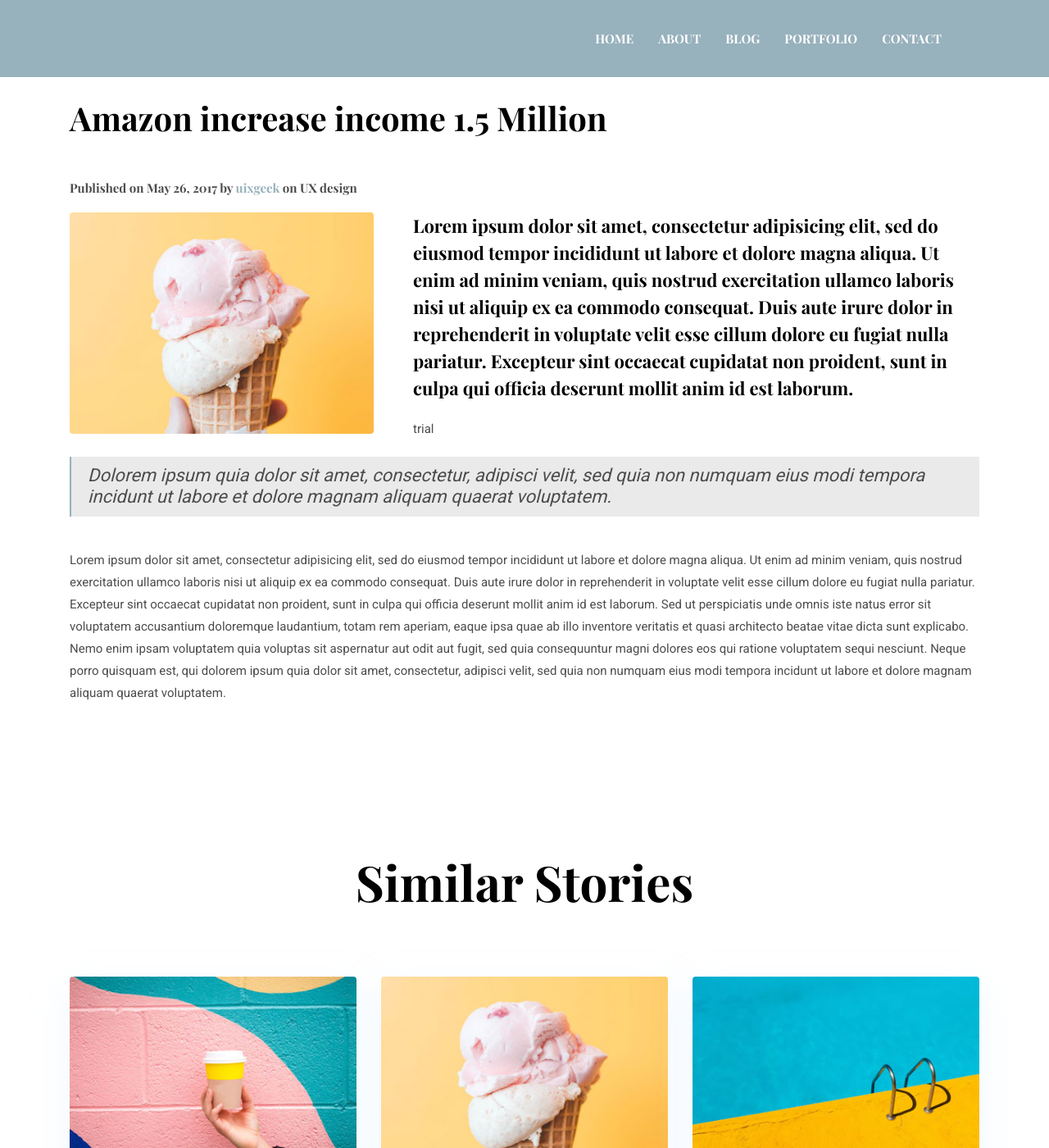
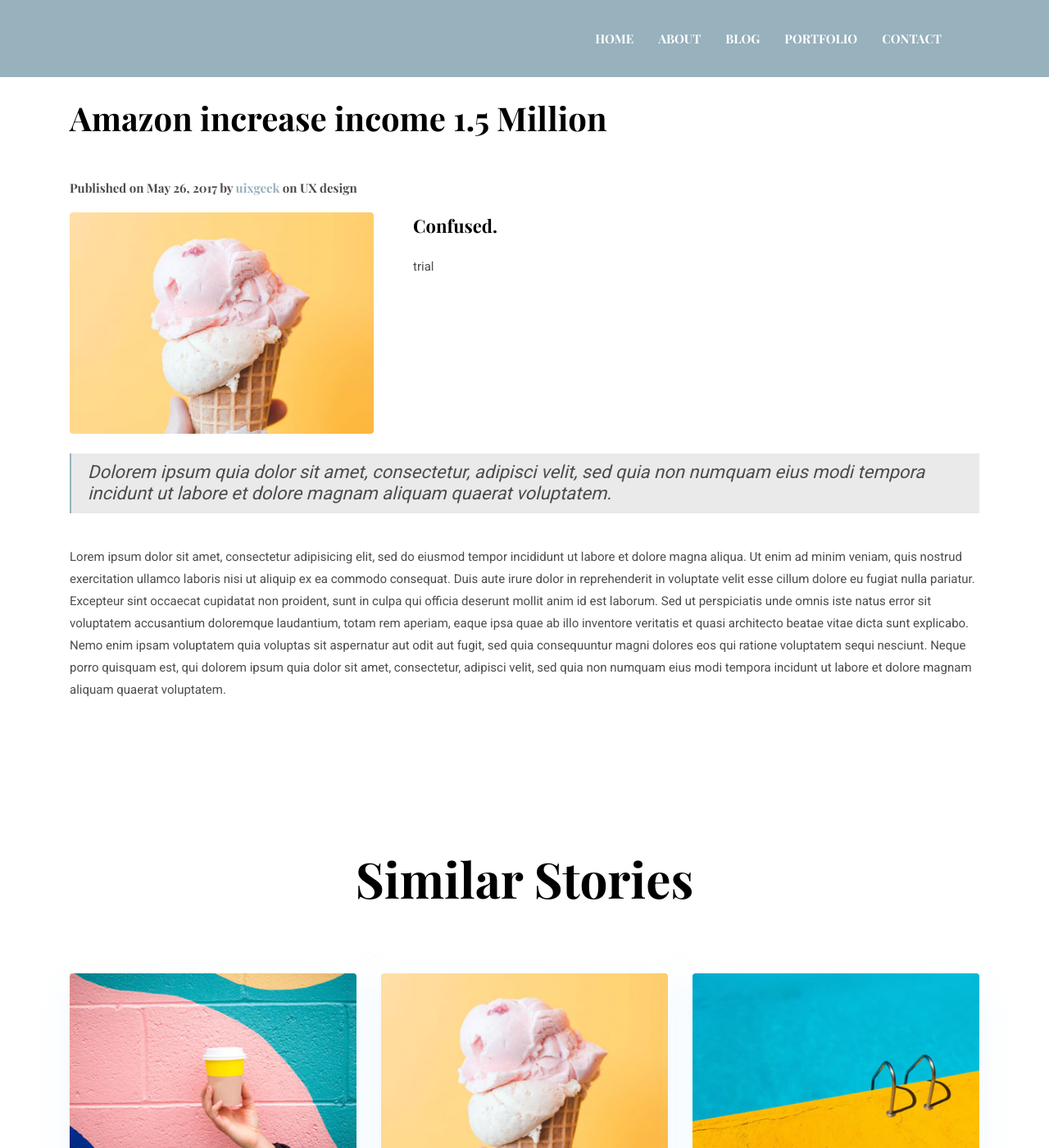
Before and after one commit to RandaAdel/RandaAdel.github.io, a Jekyll site: the page built from _posts/2017-05-26-amazon-increase-income-1.5-million copy 3.markdown, in a window 1280 px wide and 1400 px high, scrolled down 464 px. Shown: the whole window at 82% size. Built offline with Jekyll 4.4.1, drawn with Linux system fonts in a browser that asks for light colours; some of the changed text lies outside the part shown.

Commit message:
Trial in posts

```diff
--- a/_posts/2017-05-26-amazon-increase-income-1.5-million copy 3.markdown
+++ b/_posts/2017-05-26-amazon-increase-income-1.5-million copy 3.markdown
@@ -7,7 +7,7 @@
 tags:   UX design
 ---
 
-**Lorem ipsum dolor sit amet, consectetur adipisicing elit, sed do eiusmod tempor incididunt ut labore et dolore magna aliqua. Ut enim ad minim veniam, quis nostrud exercitation ullamco laboris nisi ut aliquip ex ea commodo consequat. Duis aute irure dolor in reprehenderit in voluptate velit esse cillum dolore eu fugiat nulla pariatur. Excepteur sint occaecat cupidatat non proident, sunt in culpa qui officia deserunt mollit anim id est laborum.**
+**Confused.**
 
 trial
 
```
